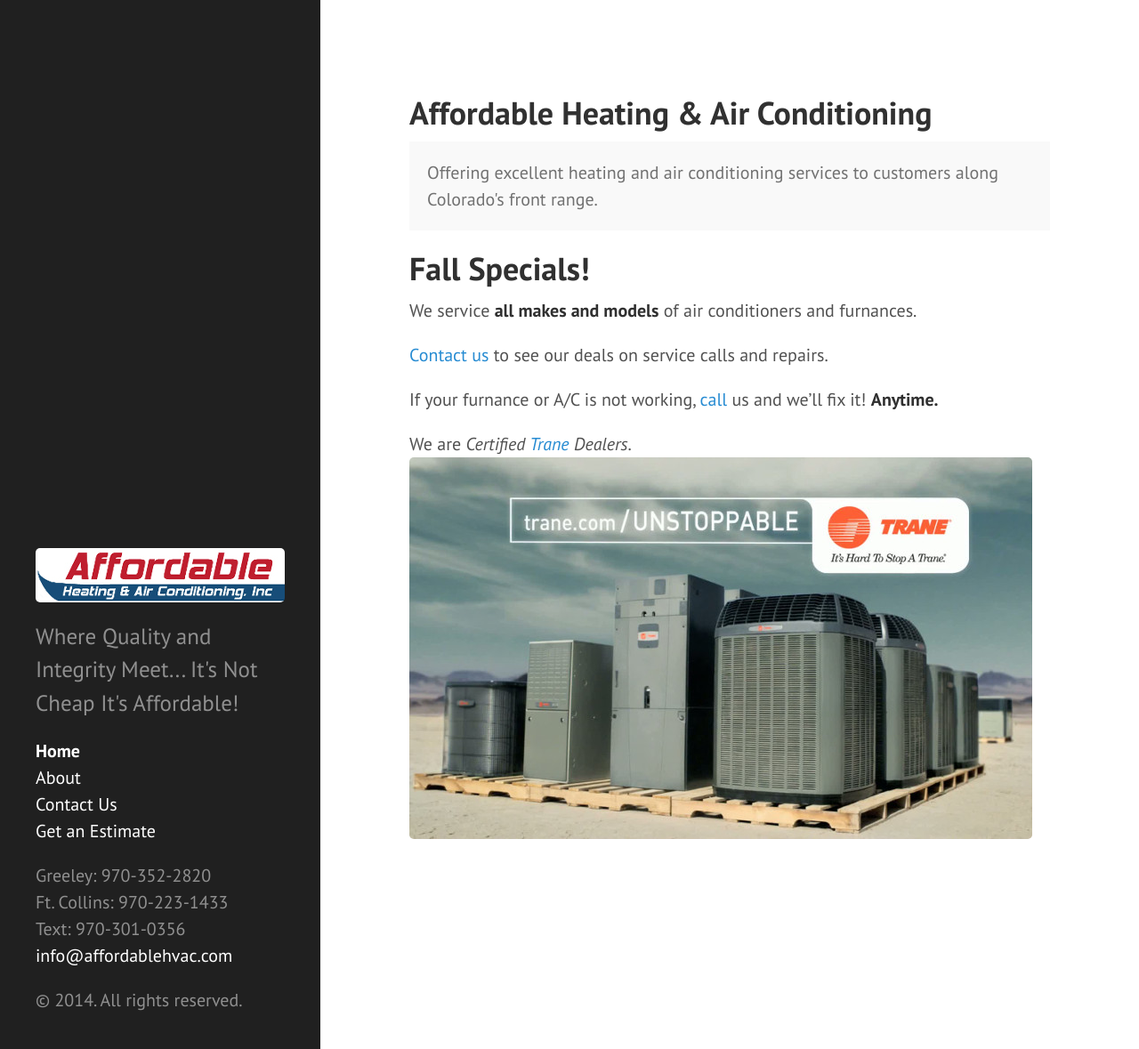
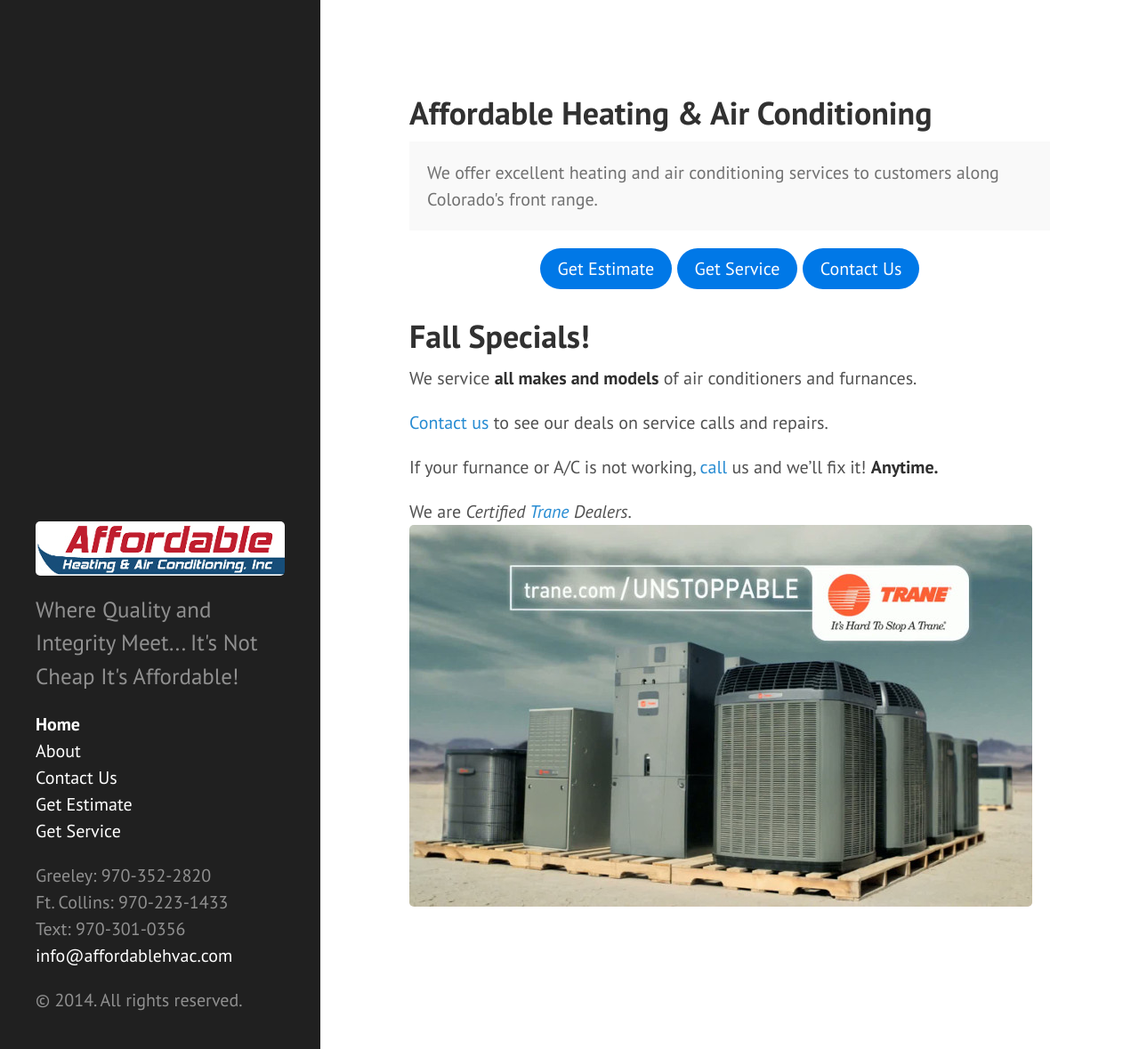
Before and after one commit to affordablehvac/affordablehvac.github.io, a Jekyll site: the page built from index.html, in a window 1280 px wide and 1179 px high. Shown: the whole window at 89% size. Built offline with Jekyll 4.4.1, drawn with Linux system fonts in a browser that asks for light colours; Markdown is read by kramdown in place of the engine named in the settings; the list of posts is cut into pages by our own code.

Commit message:
Added get-service, added buttons to main page

```diff
--- a/get-estimate.md
+++ b/get-estimate.md
@@ -1,6 +1,6 @@
 ---
 layout: page
-title: Get an Estimate
+title: Get Estimate
 toggle: titleoff
 ---
 
--- a/index.html
+++ b/index.html
@@ -5,13 +5,15 @@
 
 <h1>Affordable Heating & Air Conditioning</h1>
 <div class="message">
-Offering excellent heating and air conditioning services to customers along Colorado's front range.
+We offer excellent heating and air conditioning services to customers along Colorado's front range.
 </div>
+<div align="center">
+  <a href="/get-estimate"><button class="pure-button pure-button-primary">Get Estimate</button></a>
+  <a href="/get-service"><button class="pure-button pure-button-primary">Get Service</button></a>
+  <a href="/contact-us"><button class="pure-button pure-button-primary">Contact Us</button></a>
+</div>
+<br>
 
-<!-- <a href="/contact-us" class="pure-button pure-button-primary">Call For Estimate</a>
-
-<br />
-<br /> -->
 <div class="posts">
   {% for post in paginator.posts %}
   <div class="post">
```
Also changed, not shown: get-service.md (added, +10 -0 lines).
